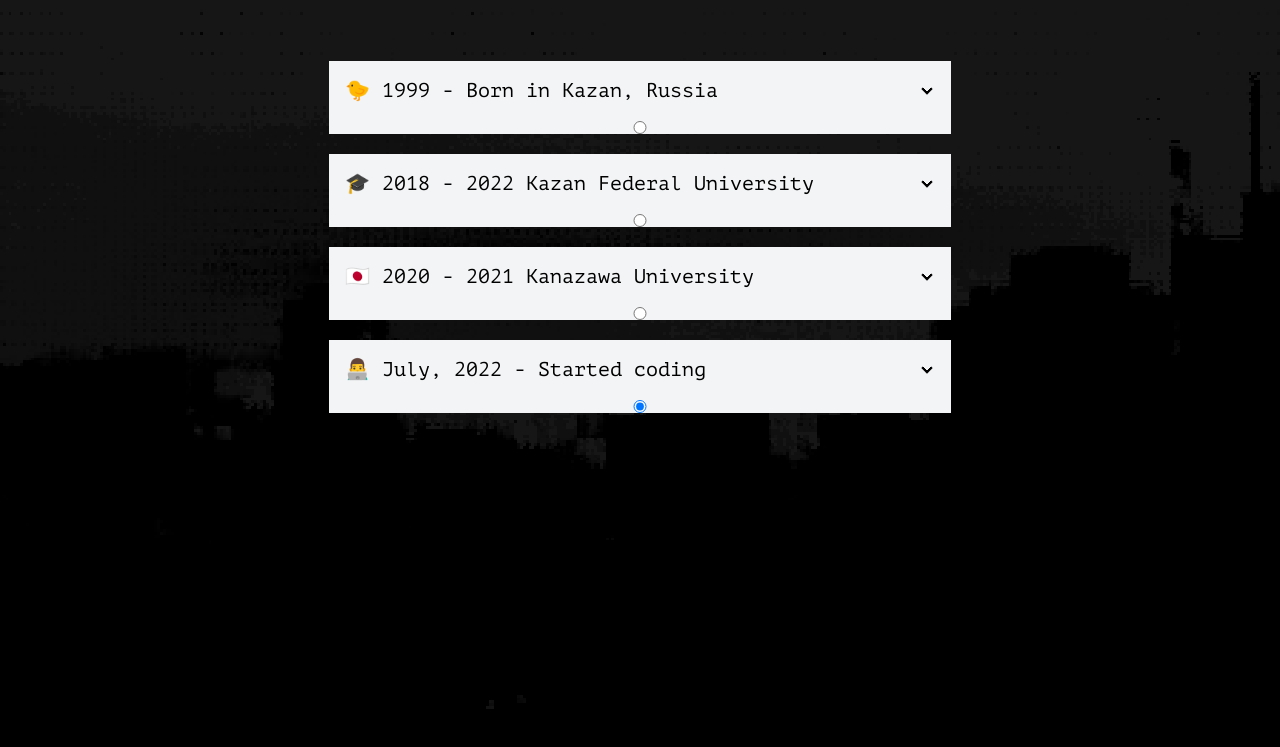
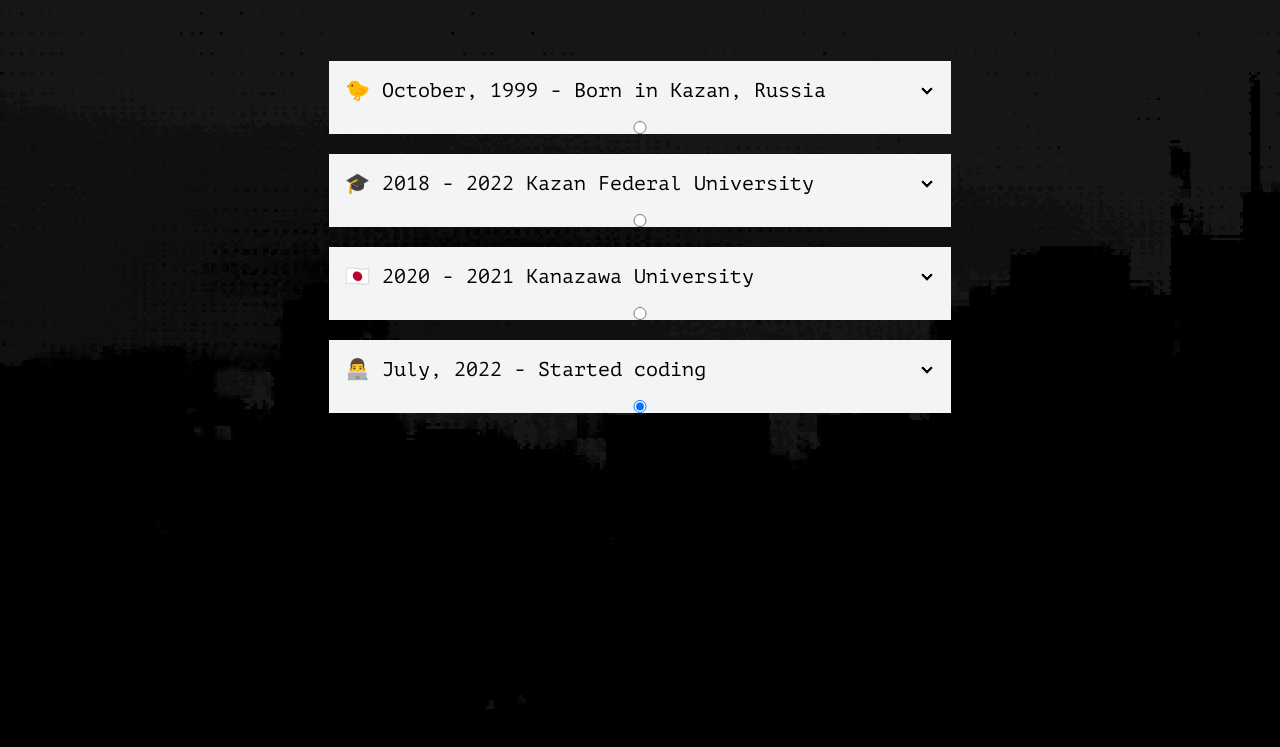
Before and after one commit to kokunyan/kokunyan-homepage, an Astro site: page /en/about in a window 1280 px wide. Shown: the part 51-798 px from the top of the page. Built offline with nearby package versions, Linux system fonts and the light colour scheme; Astro itself is replaced by a stand-in of ours.

Commit message:
fix heading on about page

```diff
--- a/src/pages/[lang]/about.astro
+++ b/src/pages/[lang]/about.astro
@@ -16,7 +16,7 @@ export async function getStaticPaths() {
   <div class="collapse collapse-arrow bg-primary text-black">
     <input type="radio" name="my-accordion-2" checked="checked" />
     <div class="collapse-title text-xl font-medium">
-      <h2>🐤 1999 -  Born in Kazan, Russia</h2>
+      <h2>🐤 October, 1999 -  Born in Kazan, Russia</h2>
     </div>
     <div class="collapse-content">
       <hr>
```
